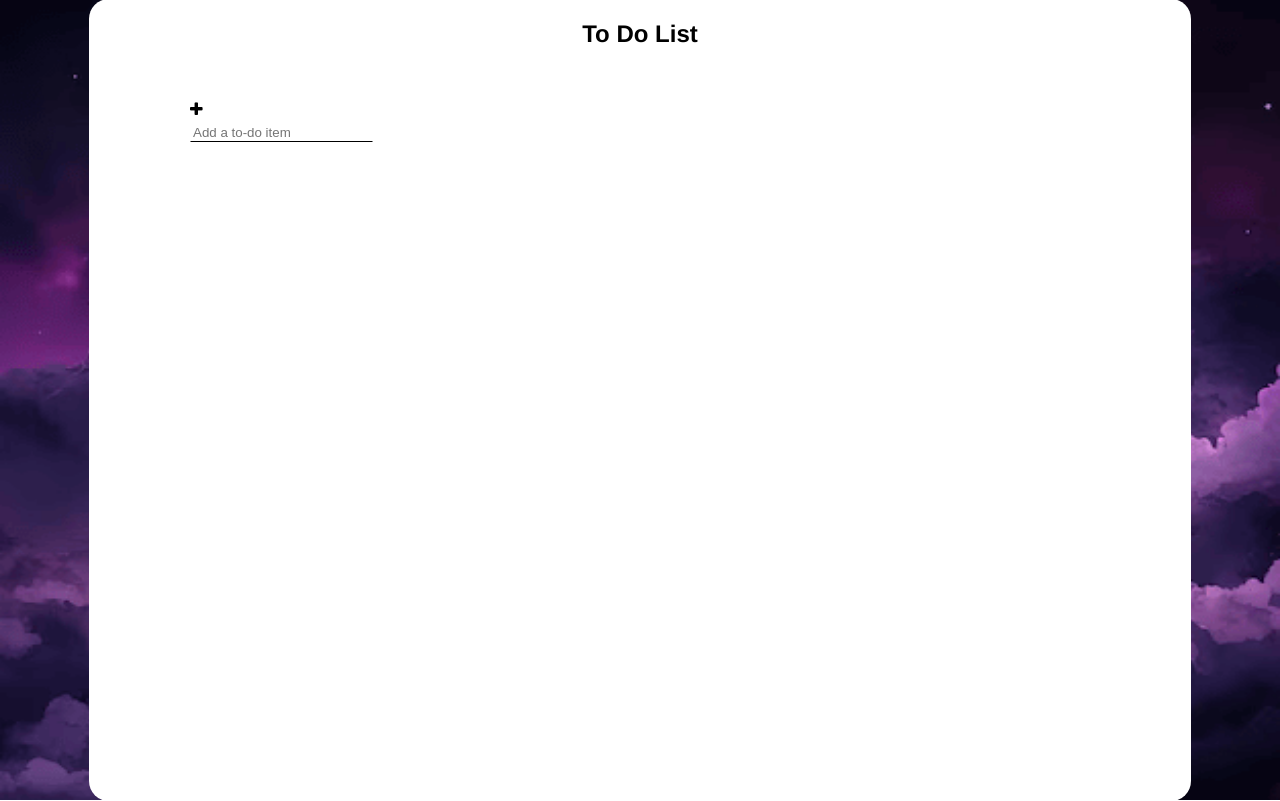
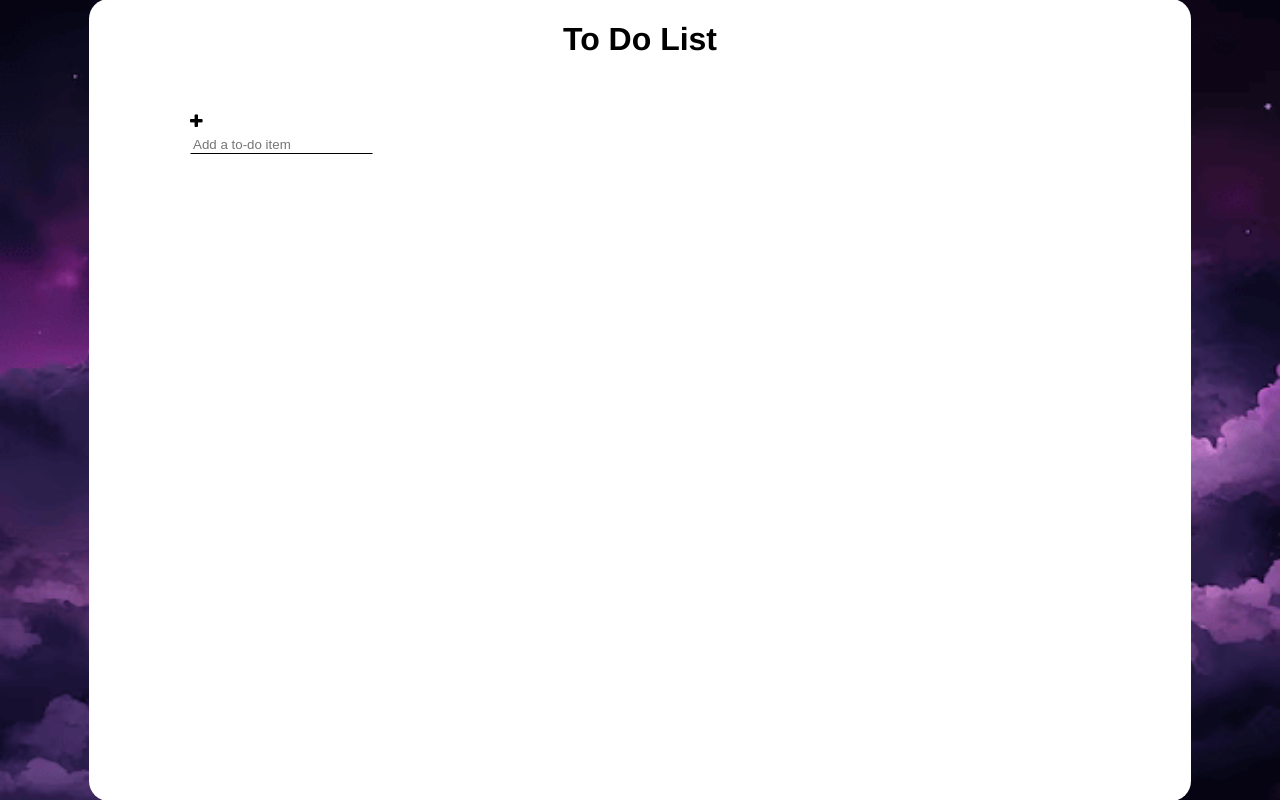
Before and after one commit to annaznguyn/todo-list, a Flask app: template templates/home.html in a window 1280 px wide. Run offline with Flask 3, Linux system fonts and the light colour scheme; the template is opened without the code that fills it: most values are stand-ins (such as "Sample title", 1, 10 or a date in 2020).

Commit message:
Adjusted format

```diff
--- a/data.json
+++ b/data.json
@@ -18,6 +18,10 @@
             {
                 "content": "asdfasdf",
                 "status": "incomplete"
+            },
+            {
+                "content": "sd",
+                "status": "incomplete"
             }
         ]
     }
--- a/templates/home.html
+++ b/templates/home.html
@@ -78,6 +78,7 @@
                 align-self: flex-start;
                 margin-left: 100px;
                 margin-bottom: 30px;
+                font-weight: bold;
             }
 
             .todo-container {
@@ -94,7 +95,7 @@
                 z-index: -1;
             }
 
-            h2 {
+            h1 {
                 font-family: 'Franklin Gothic Medium', 'Arial Narrow', Arial, sans-serif;
             }
         </style>
@@ -103,7 +104,7 @@
     <body>
         <img src="../static/images/purple-sky.png">
         <div class="container">
-            <h2>To Do List</h2>
+            <h1>To Do List</h1>
             <div id="date"></div>
             <div class="todo-container">
                 <div id="todo-items"></div>
@@ -137,7 +138,7 @@
 
                     var html = `
                     <div class="todo">
-                        <input class="todo-content" type="checkbox">${content}</input>
+                        <input id="todo-content" type="checkbox" onclick="checked()">${content}</input>
                     </div>`;
 
                     todo_items_html.innerHTML += html;
```
